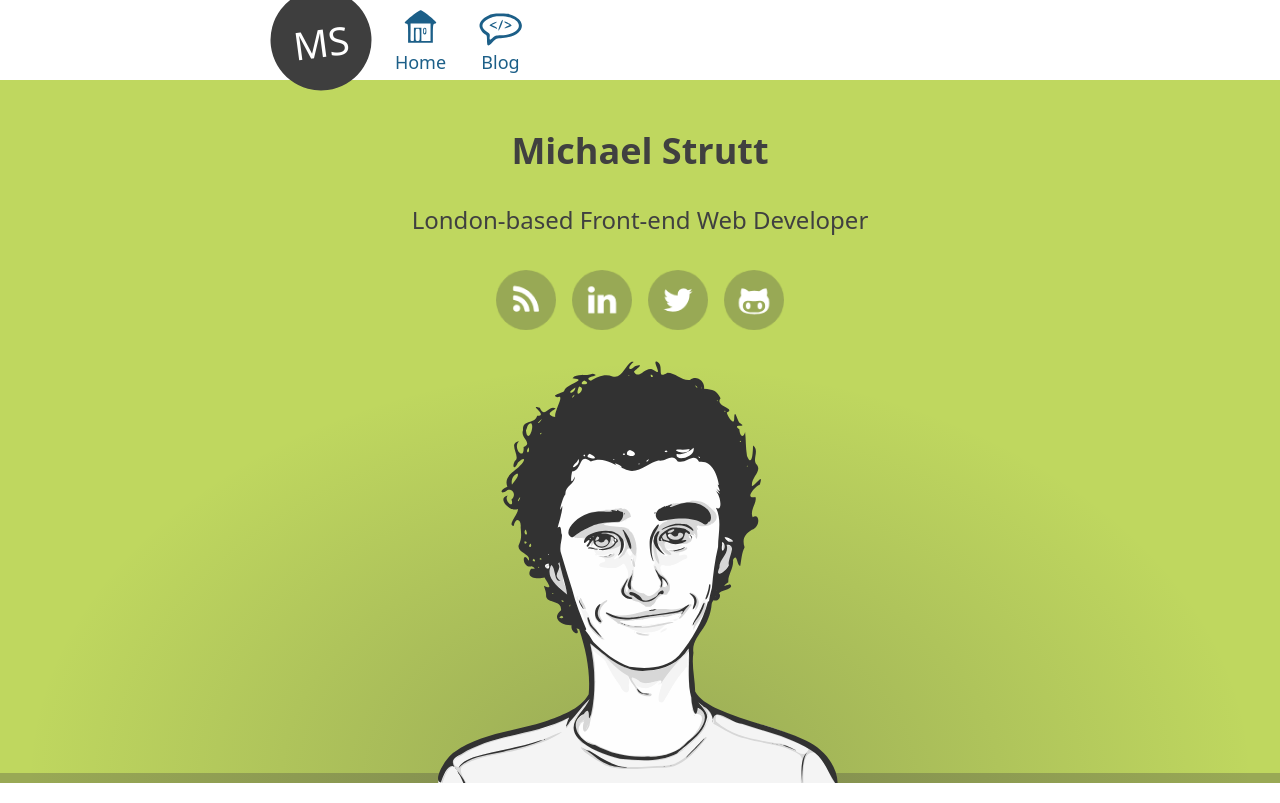
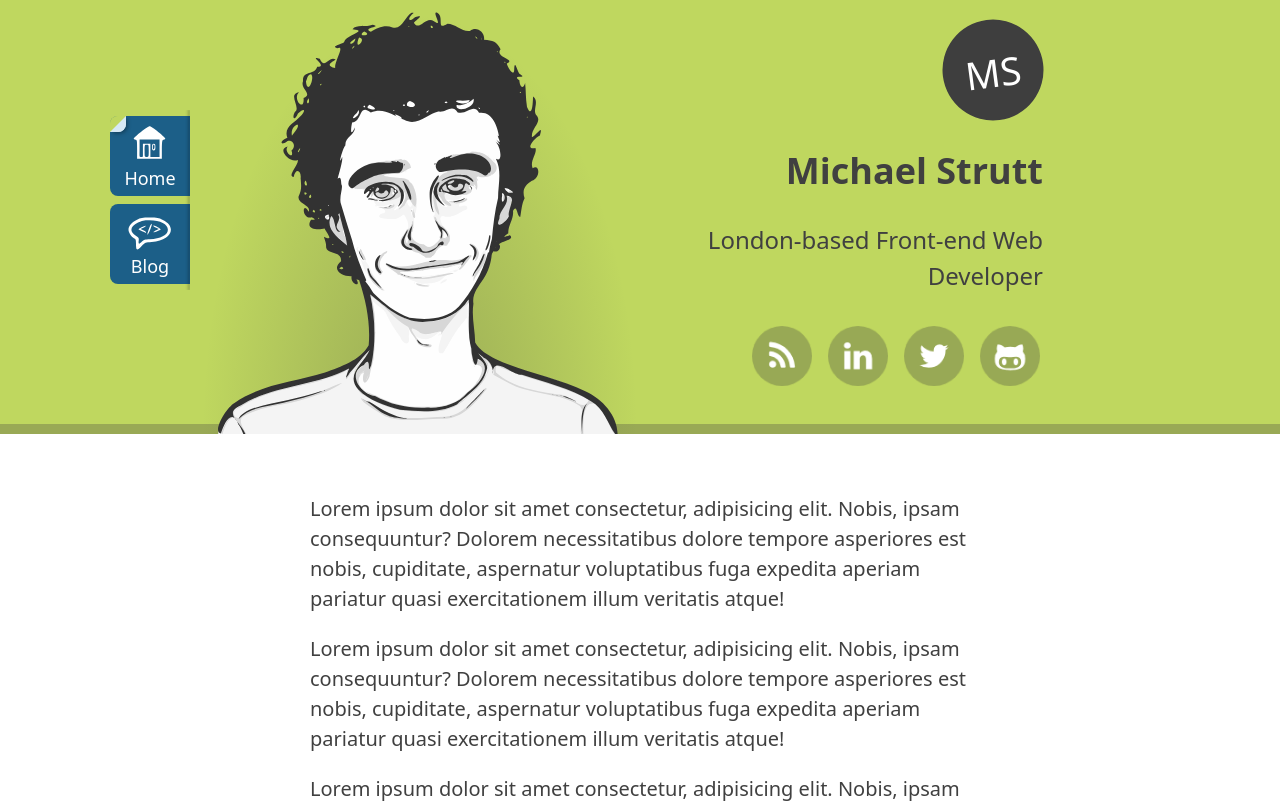
Before and after one commit to mstrutt/mstrutt.co.uk, a website built with Parcel: page app/index.html in a window 1280 px wide. Shown: the top 803 px of the page. Built offline with nearby package versions, Linux system fonts and the light colour scheme.

Commit message:
Adjusting header for largest viewport

```diff
--- a/app/index.html
+++ b/app/index.html
@@ -19,8 +19,7 @@
       </svg>
     </div>
     <nav class="nav-bar">
-      <a class="nav-bar__logo" href="/">MS</a>
-      <a class="nav-bar__link" href="/">
+      <a class="nav-bar__link nav-bar__link--active" href="/">
         <svg class="nav-bar__link-icon" height="44" width="44">
           <title>Home</title>
           <use xmlns:xlink="http://www.w3.org/1999/xlink" xlink:href="#home"></use>
@@ -37,6 +36,8 @@
     </nav>
 
     <header class="header">
+      <div class="header__inner">
+        <a class="header__logo" href="/">MS</a>
         <h1>Michael Strutt</h1>
         <p class="header__tagline">London-based Front-end Web Developer</p>
         <div class="social-links">
@@ -67,6 +68,7 @@
         </div>
         <div class="avatar">
           <img src="./images/avatar.svg" alt="Illustration of Michael Strutt" class="avatar__src">
+        </div>
       </div>
     </header>
     <main>
--- a/app/scss/_vars.scss
+++ b/app/scss/_vars.scss
@@ -5,7 +5,15 @@ $avatar-transition-easing: $bounce-easing;
 
 $header-padding: 1em;
 $header-border-size: 10px;
+$header-max-width: 65%;
+
+$logo-size: 100px;
+$logo-spacing: 10px;
 
 $nav-bar-size: 60px;
+$nav-link-size: 80px;
 
 $max-line-length: 33em;
+
+$bp-x-wide: 1000px;
+$bp-logo-move: $bp-x-wide;
--- a/app/scss/components/_avatar.scss
+++ b/app/scss/components/_avatar.scss
@@ -16,4 +16,10 @@
     max-width: 100%;
     margin: 0 auto;
   }
+
+  @media (min-width: $bp-x-wide) {
+    position: absolute;
+    right: 50%;
+    bottom: 0;
+  }
 }
--- a/app/scss/components/_header.scss
+++ b/app/scss/components/_header.scss
@@ -1,11 +1,63 @@
 @import '../colours';
+@import '../vars';
 
 .header {
   background-color: $header-background;
   border-bottom: $header-border-size solid $header-border;
+  display: flex;
+  flex-flow: column nowrap;
+  justify-content: flex-end;
   padding: $header-padding $header-padding 0;
-  position: relative;
   text-align: center;
+
+  @media (min-width: $bp-x-wide) {
+    min-height: 430px;
+    position: relative;
+
+    .social-links {
+      justify-content: flex-end;
+    }
+  }
+
+  &__inner {
+    margin: 0 auto;
+    max-width: $max-line-length;
+
+    @media (min-width: $bp-x-wide) {
+      max-width: $header-max-width;
+      padding-bottom: 1.5em;
+      padding-left: $header-max-width * .45;
+      text-align: right;
+    }
+  }
+
+  &__logo {
+    background: #3E3E3E;
+    border-radius: 50%;
+    display: inline-block;
+    font-size: 38px;
+    height: $logo-size;
+    left: $logo-spacing;
+    line-height: $logo-size * 1.04;
+    position: absolute;
+    text-align: center;
+    text-decoration: none;
+    top: $logo-spacing * -1;
+    transform: rotate(-7.5deg) scale(1.01);
+    width: $logo-size;
+    z-index: 2;
+
+    &,
+    &:visited,
+    &:hover,
+    &:visited:hover {
+      color: #FFF;
+    }
+
+    @media (min-width: $bp-logo-move) {
+      position: static;
+    }
+  }
 
   &__tagline {
     font-size: 2.4rem;
--- a/app/scss/components/_nav-bar.scss
+++ b/app/scss/components/_nav-bar.scss
@@ -3,41 +3,46 @@
 
 .nav-bar {
   display: flex;
-  margin: 0 auto;
-  max-width: $max-line-length * 1.15;
+  padding-left: ($logo-size * 1.01) + ($logo-spacing * 2);
   width: 100%;
 
-  &__logo {
-    position: relative;
-    display: inline-block;
-    height: 100px;
-    width: 100px;
-    font-size: 38px;
-    line-height: 104px;
-    border-radius: 50%;
-    background: #3E3E3E;
-    transform: rotate(-7.5deg) scale(1.01);
-    margin: -10px 10px;
+  @media (min-width: $bp-logo-move) {
+    flex-flow: column nowrap;
+    margin-right: 400px;
+    overflow: hidden;
+    padding: 2px 0;
+    position: absolute;
+    right: 50%;
+    top: 200px;
+    transform: translateY(-50%);
+    width: $nav-link-size;
     z-index: 2;
-    text-align: center;
-    text-decoration: none;
 
-    &,
-    &:visited,
-    &:hover,
-    &:visited:hover {
-      color: #FFF;
+    &::after {
+      background-color: black;
+      box-shadow: -1px 0 3px 1px rgba(0, 0, 0, .3);
+      bottom: 0;
+      content: '';
+      display: block;
+      position: absolute;
+      right: 0;
+      top: 0;
     }
+  }
+
+  @media (min-width: $bp-logo-move + 200px) {
+    margin-right: 450px;
   }
 
   &__link {
     align-items: center;
     display: flex;
     flex-flow: column nowrap;
-    height: 80px;
+    height: $nav-link-size;
     justify-content: center;
+    position: relative;
     text-decoration: none;
-    width: 80px;
+    width: $nav-link-size;
 
     &,
     &:visited {
@@ -49,6 +54,41 @@
     &:visited:hover {
       color: $nav-link--hover;
     }
+
+    @media (min-width: $bp-logo-move) {
+      border-radius: 8px 0 0 8px;
+      margin-bottom: 4px;
+      margin-top: 4px;
+      overflow: hidden;
+
+      &,
+      &:visited {
+        background-color: $nav-link;
+        color: #fff;
+      }
+
+      &:focus,
+      &:hover,
+      &:visited:hover {
+        background-color: $nav-link--hover;
+        color: #fff;
+      }
+
+      &--active::before {
+        border: 8px solid $background;
+        border-right-color: #d6e9f5;
+        border-bottom-color: #d6e9f5;
+        border-radius: 0 0 8px 0;
+        box-shadow: 2px 2px 4px -1px rgba(0, 0, 0, .4);
+        content: '';
+        display: block;
+        height: 0;
+        left: 0;
+        position: absolute;
+        top: 0;
+        width: 0;
+      }
+    }
   }
 
   &__link-text {
@@ -56,8 +96,4 @@
     font-size: 18px;
     text-align: center;
   }
-
-  &__link-icon {
-
-  }
 }
--- a/app/scss/components/_social-links.scss
+++ b/app/scss/components/_social-links.scss
@@ -13,6 +13,14 @@
     transition: .2s ease;
     width: 58px;
     will-change: transform;
+
+    &:first-child {
+      margin-left: 0;
+    }
+
+    &:last-child {
+      margin-right: 0;
+    }
 
     svg {
       height: 32px;
```
Lines whose indentation alone changed are shown as unchanged.
